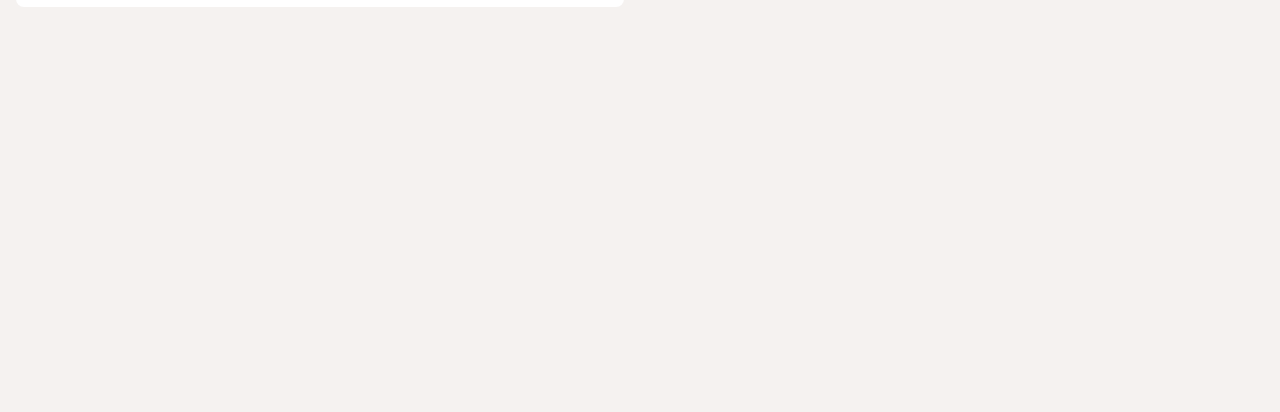
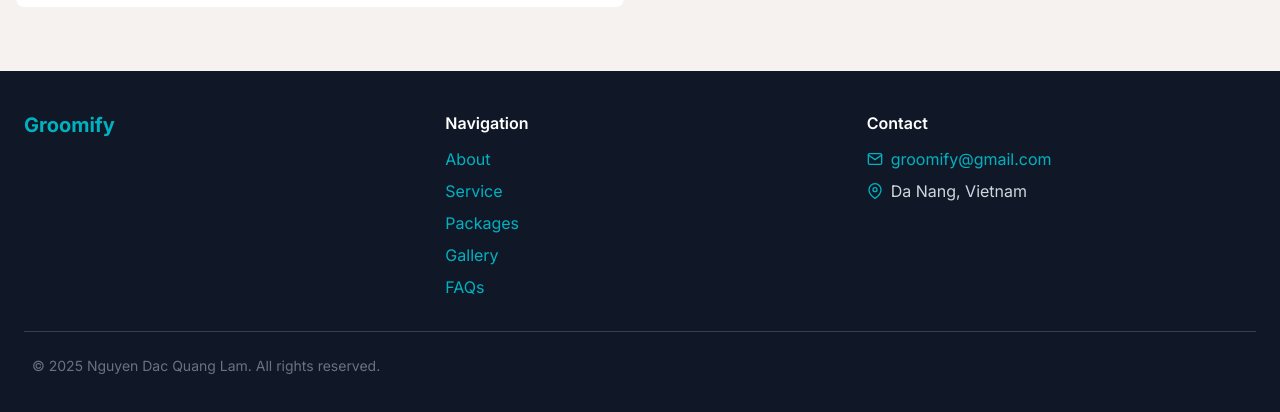
Before and after one commit to LamNDQ/Groomify, a Next.js app: page / in a window 1280 px wide. Shown: the part 5606-6018 px from the top of the page. Before the commit the page ends 5677 px from the top, so only its background shows below. Built offline with nearby package versions, Linux system fonts and the light colour scheme.

Commit message:
Add footer

```diff
--- /dev/null
+++ b/src/app/home/Footer.js
@@ -0,0 +1,53 @@
+import {
+    FaGithub,
+    FaLinkedin,
+    FaTwitter,
+    FaDev
+} from 'react-icons/fa';
+import { FiMail, FiMapPin } from 'react-icons/fi';
+
+export default function Footer() {
+    return (
+        <footer className="bg-gray-900 text-gray-300 py-10 px-6">
+            <div className="max-w-7xl mx-auto grid grid-cols-1 md:grid-cols-3 gap-8 border-b border-gray-700 pb-8">
+                {/* About */}
+                <div>
+                    <h2 className="text-[var(--first-color)] text-xl font-bold mb-2">Groomify</h2>
+                    <p className="mb-4">
+
+                    </p>
+                </div>
+
+                {/* Navigation */}
+                <div>
+                    <h2 className="text-white font-semibold mb-3">Navigation</h2>
+                    <ul className="space-y-2">
+                        <li><a href="#about-us" className="text-[var(--first-color)] hover:underline">About</a></li>
+                        <li><a href="#services" className="text-[var(--first-color)] hover:underline">Service</a></li>
+                        <li><a href="#packages" className="text-[var(--first-color)] hover:underline">Packages</a></li>
+                        <li><a href="gallery" className="text-[var(--first-color)] hover:underline">Gallery</a></li>
+                        <li><a href="#faqs" className="text-[var(--first-color)] hover:underline">FAQs</a></li>
+                    </ul>
+                </div>
+
+                {/* Contact */}
+                <div>
+                    <h2 className="text-white font-semibold mb-3">Contact</h2>
+                    <div className="flex items-center space-x-2 mb-2">
+                        <FiMail className="text-[var(--first-color)]" />
+                        <a href="mailto:nghuuquyen@gmail.com" className="text-[var(--first-color)] hover:underline">groomify@gmail.com</a>
+                    </div>
+                    <div className="flex items-center space-x-2">
+                        <FiMapPin className="text-[var(--first-color)]" />
+                        <span>Da Nang, Vietnam</span>
+                    </div>
+                </div>
+            </div>
+
+            {/* Bottom */}
+            <div className="max-w-7xl mx-auto mt-6 flex flex-col md:flex-row justify-between items-center text-sm text-gray-500 px-2">
+                <p>© 2025 Nguyen Dac Quang Lam. All rights reserved.</p>
+            </div>
+        </footer >
+    );
+}
--- a/src/app/page.js
+++ b/src/app/page.js
@@ -11,6 +11,7 @@ import FAQs from "./home/FAQs";
 import Service from "./home/Service";
 import Packages from "./home/Packages";
 import BookingModal from "./components/modals/BookingModal";
+import Footer from "./home/Footer";
 
 export default function Home() {
   const [isModalOpen, setIsModalOpen] = useState(false);
@@ -32,6 +33,7 @@ export default function Home() {
       <Gallery />
       <FAQs />
       <ContactUs />
+      <Footer />
 
       <BookingModal isOpen={isModalOpen} onClose={() => setIsModalOpen(false)} />
     </main>
```
